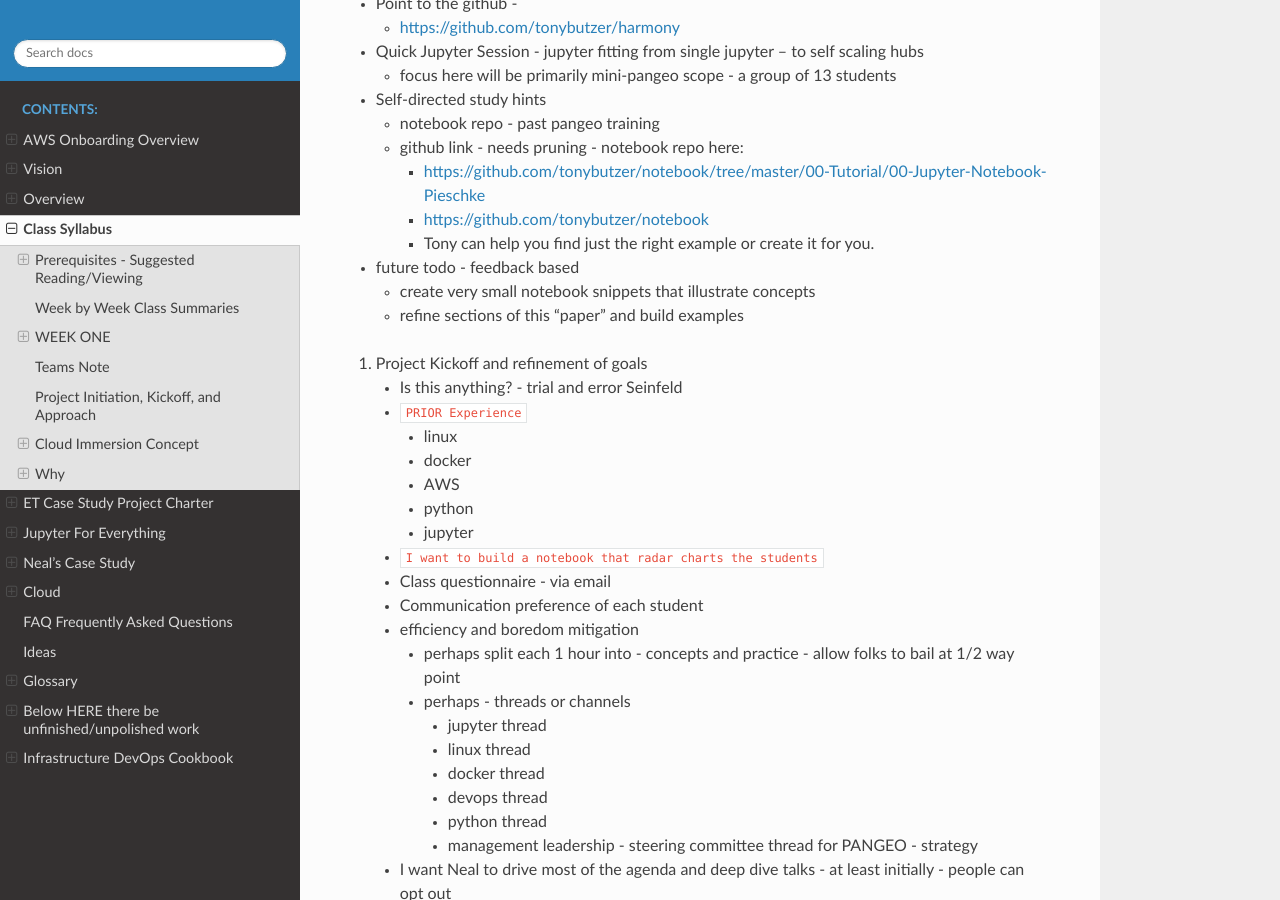
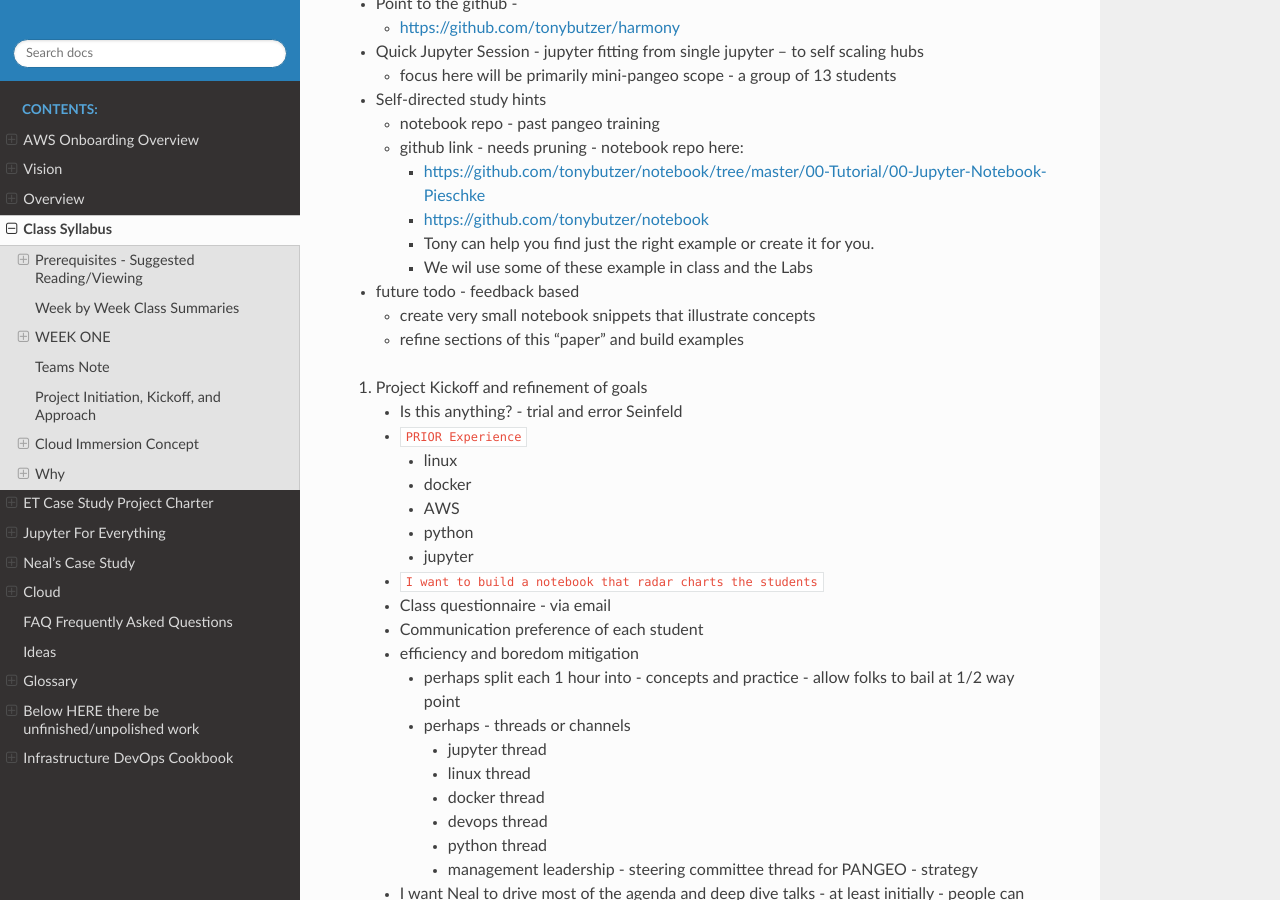
Before and after one commit to tonybutzer/harmony, a Sphinx documentation site: the page built from documentation/source/00weekbyweek.md, in a window 1280 px wide and 900 px high, scrolled down 1243 px. Built offline with Sphinx 7.4.7 and the Read the Docs theme 2.0.0, drawn with Linux system fonts in a browser that asks for light colours; pages that are not in the unit, such as notebooks, are missing from menus.

Commit message:
automatic git update from Makefile

```diff
--- a/documentation/source/00weekbyweek.md
+++ b/documentation/source/00weekbyweek.md
@@ -40,6 +40,7 @@
 		- [https://github.com/tonybutzer/notebook/tree/master/00-Tutorial/00-Jupyter-Notebook-Pieschke](https://github.com/tonybutzer/notebook/tree/master/00-Tutorial/00-Jupyter-Notebook-Pieschke)
 		- [https://github.com/tonybutzer/notebook](https://github.com/tonybutzer/notebook)
 		- Tony can help you find just the right example or create it for you.
+		- We wil use some of these example in class and the Labs
 - future todo - feedback based
 	- create very small notebook snippets that illustrate concepts
 	- refine sections of this "paper" and build examples
```
